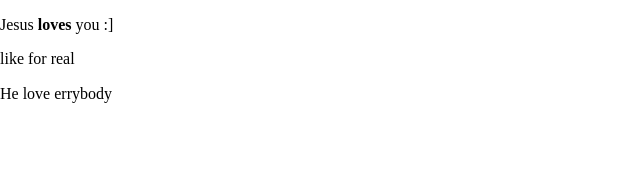
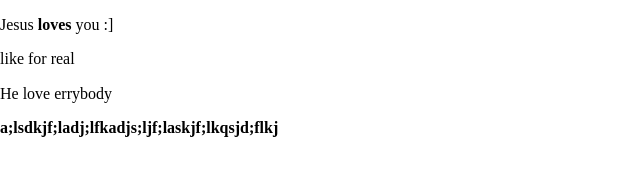
Before and after one commit to ClaytonPFair/8-29-2023, a plain HTML site: page index.html in a window 1280 px wide. Shown: the whole page, without its empty margins (0-640 px from the left). Drawn offline with Linux system fonts and the light colour scheme.

Commit message:
added random text cause he said add something, made it bold

```diff
--- a/index.html
+++ b/index.html
@@ -27,6 +27,7 @@
   <p>Jesus <strong>loves</strong> you :]</p>
   <p>like for real</p>
   <p>He love errybody</p>
+  <p><strong>a;lsdkjf;ladj;lfkadjs;ljf;laskjf;lkqsjd;flkj</strong></p>
   <script src="js/main.js"></script>
 </body>
 
```
